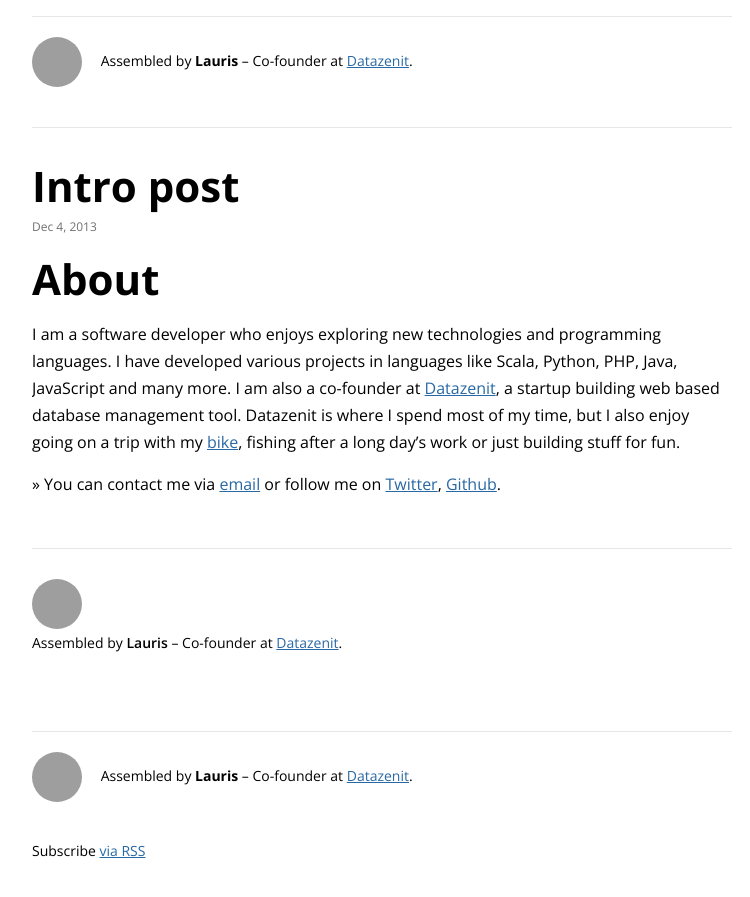
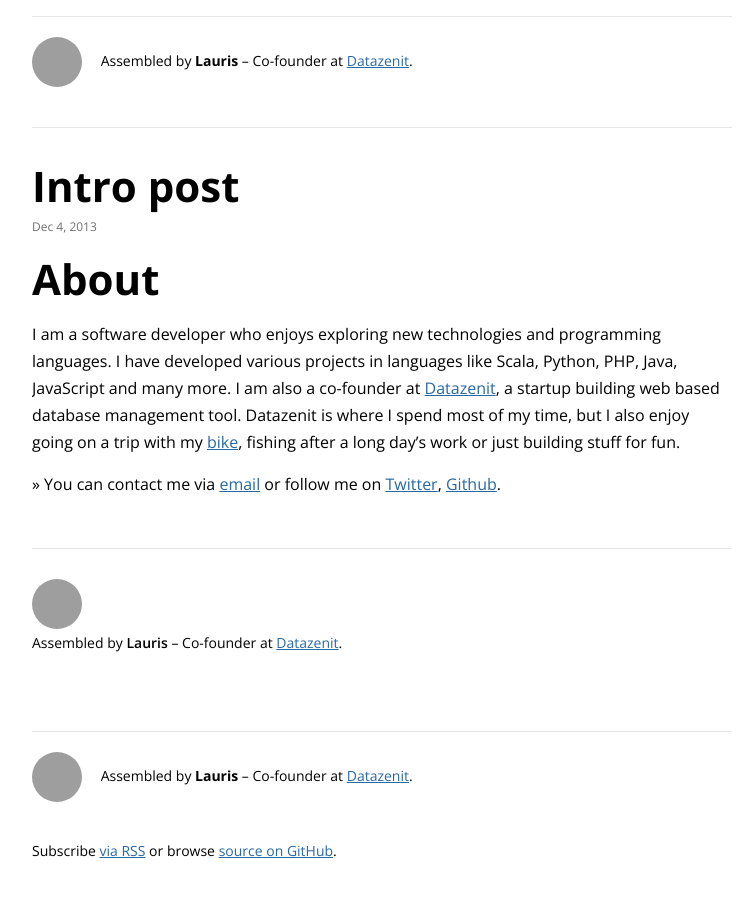
Before and after one commit to lauris/lauris.github.com, a Jekyll site: the page built from index.html, in a window 1280 px wide and 900 px high, scrolled down 18783 px, cut to the strip 0-897 px from the top of the window. Shown: the whole strip, without its empty margins (258-1008 px from the left). Built offline with Jekyll 4.4.1, drawn with Linux system fonts in a browser that asks for light colours; comment, search, counter and statistics services are not loaded; grey boxes are pictures that could not be loaded.

Commit message:
Add Github repo in footer.

```diff
--- a/index.html
+++ b/index.html
@@ -13,6 +11,6 @@ layout: default
 		{% include post.html %}
     {% endfor %}
 
-  <p class="rss-subscribe">Subscribe <a href="{{ "/feed.xml" | prepend: site.baseurl }}">via RSS</a></p>
+  <p class="rss-subscribe">Subscribe <a href="{{ "/feed.xml" | prepend: site.baseurl }}">via RSS</a> or browse <a href="https://github.com/lauris/lauris.github.com" target="_blank">source on GitHub</a>.</p>
 
 </div>
```
Also changed, not shown: other parts of index.html (+0 -2 lines).
